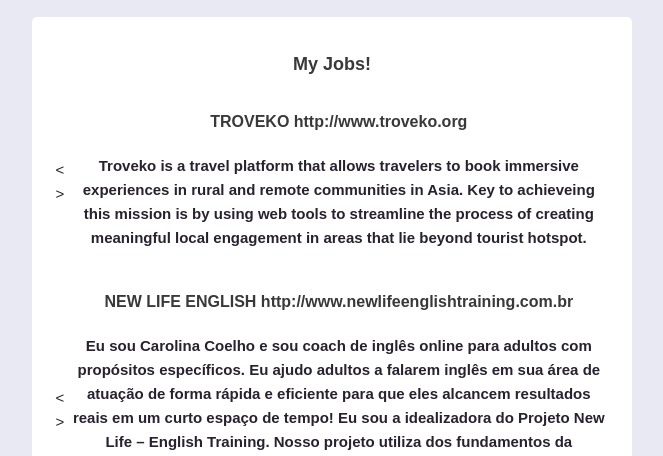
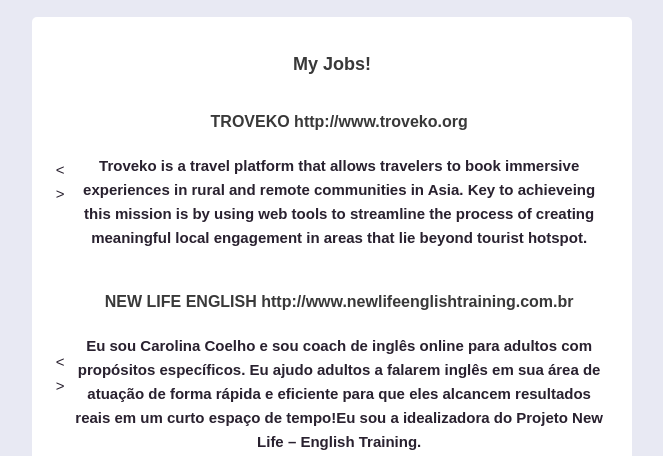
Before and after one commit to gecosta7/profile, a plain HTML site: page index.html in a window 1280 px wide. Shown: the part 496-952 px from the top of the page, without its empty margins (308-971 px from the left). Drawn offline with Linux system fonts and the light colour scheme.

Commit message:
update newlifetraining
update newlifetraining

```diff
--- a/index.html
+++ b/index.html
@@ -53,9 +53,10 @@
             </td>
             <td>
               <h3>NEW LIFE ENGLISH http://www.newlifeenglishtraining.com.br</h3>
-              <h4>Eu sou Carolina Coelho e sou coach de inglês online para adultos com propósitos específicos. Eu ajudo adultos a falarem inglês em sua área de atuação de forma rápida e eficiente para que eles alcancem resultados reais em um curto espaço de tempo!
-
-Eu sou a idealizadora do Projeto New Life – English Training. Nosso projeto utiliza dos fundamentos da Neurociência em todos os cursos e materiais disponibilizados. Trabalhamos com cursos rápidos e especialmente desenvolvidos para a necessidade real de utilização.</h4>
+              <h4>Eu sou Carolina Coelho e sou coach de inglês online para adultos com propósitos específicos.
+                Eu ajudo adultos a falarem inglês em sua área de atuação de forma rápida e eficiente para que eles
+                alcancem resultados reais em um curto espaço de tempo!Eu sou a idealizadora do
+                Projeto New Life – English Training.</h4>
             </td>
           </tr>
           <!--
```
